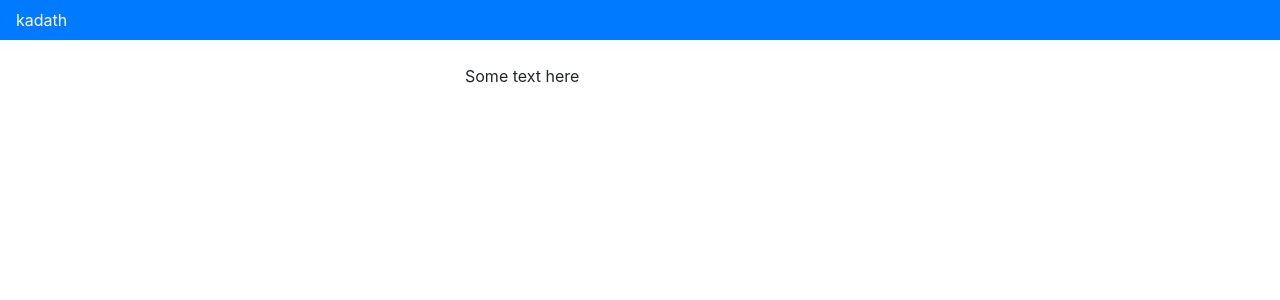
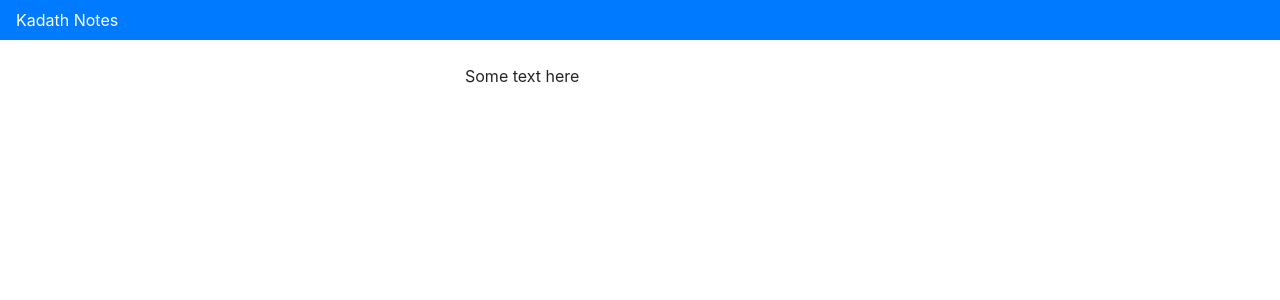
Before and after one commit to TimurIshankulov/kadath, a Flask app: page /kadath in a window 1280 px wide. Shown: the top 300 px of the page. Run offline with Flask 2, Linux system fonts and the light colour scheme; data that the repository does not hold is empty; parts of the project's set-up code (start-up, migrations or seed data) failed here and were passed over; some libraries are stand-ins or nearby versions.

Commit message:
Change title and header

```diff
--- a/templates/base.html
+++ b/templates/base.html
@@ -11,12 +11,12 @@
         integrity="sha384-TX8t27EcRE3e/ihU7zmQxVncDAy5uIKz4rEkgIXeMed4M0jlfIDPvg6uqKI2xXr2" crossorigin="anonymous">
 
 
-    <title>kadath</title>
+    <title>Kadath Notes</title>
 </head>
 
 <body>
     <nav class="navbar navbar-light bg-primary text-white">
-        kadath
+        Kadath Notes
     </nav>
 
     <section class="a">
```
